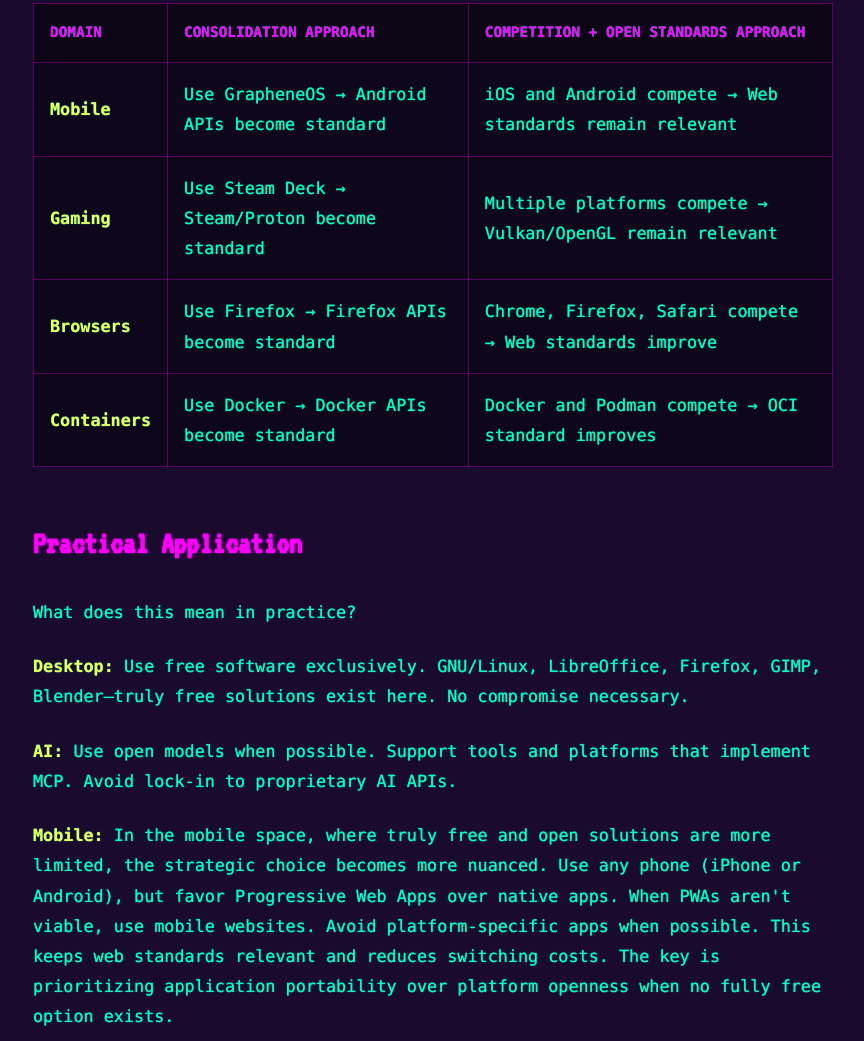
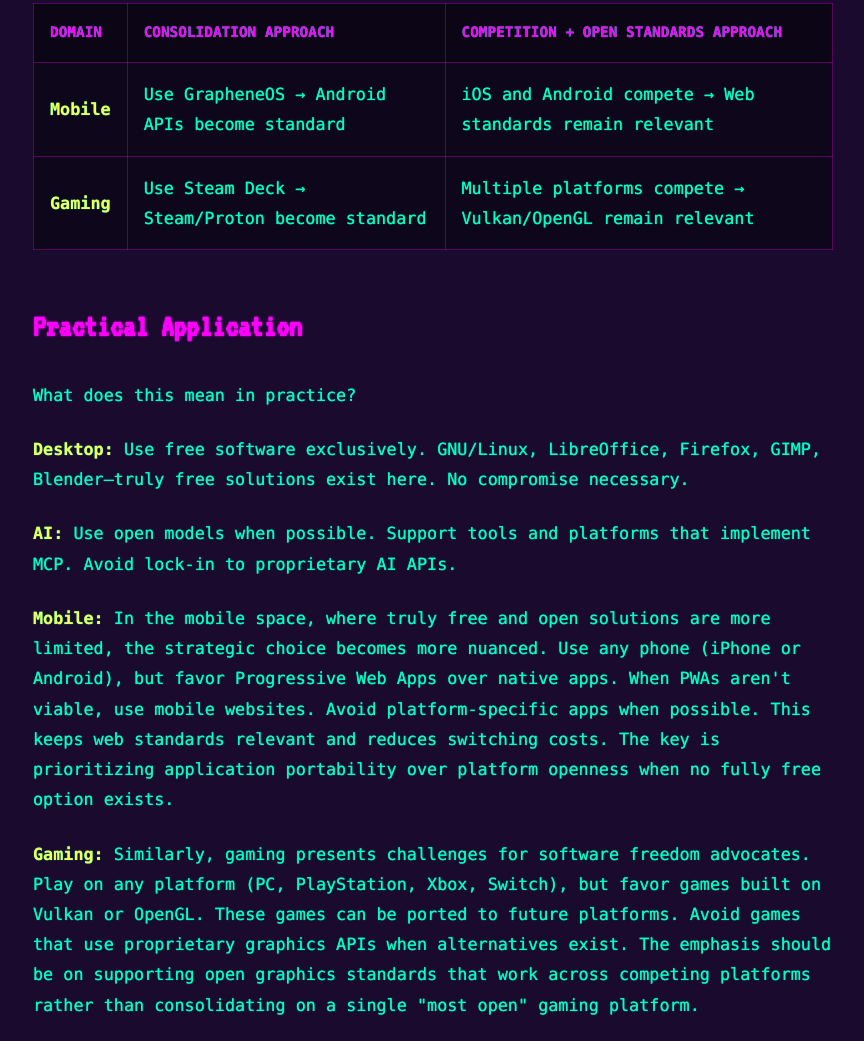
Before and after one commit to bradflaugher/bradflaugher.com, a plain HTML site: page thoughts/competition-enables-open-standards.html in a window 1280 px wide. Shown: the part 6562-7603 px from the top of the page, without its empty margins (207-1071 px from the left). Drawn offline with Linux system fonts and the light colour scheme.

Commit message:
Remove Browsers and Containers from Strategic Framework table

```diff
--- a/thoughts/competition-enables-open-standards.html
+++ b/thoughts/competition-enables-open-standards.html
@@ -490,16 +490,7 @@
               <td>Use Steam Deck → Steam/Proton become standard</td>
               <td>Multiple platforms compete → Vulkan/OpenGL remain relevant</td>
             </tr>
-            <tr>
-              <td><strong>Browsers</strong></td>
-              <td>Use Firefox → Firefox APIs become standard</td>
-              <td>Chrome, Firefox, Safari compete → Web standards improve</td>
-            </tr>
-            <tr>
-              <td><strong>Containers</strong></td>
-              <td>Use Docker → Docker APIs become standard</td>
-              <td>Docker and Podman compete → OCI standard improves</td>
-            </tr>
+
           </tbody>
         </table>
 
```
